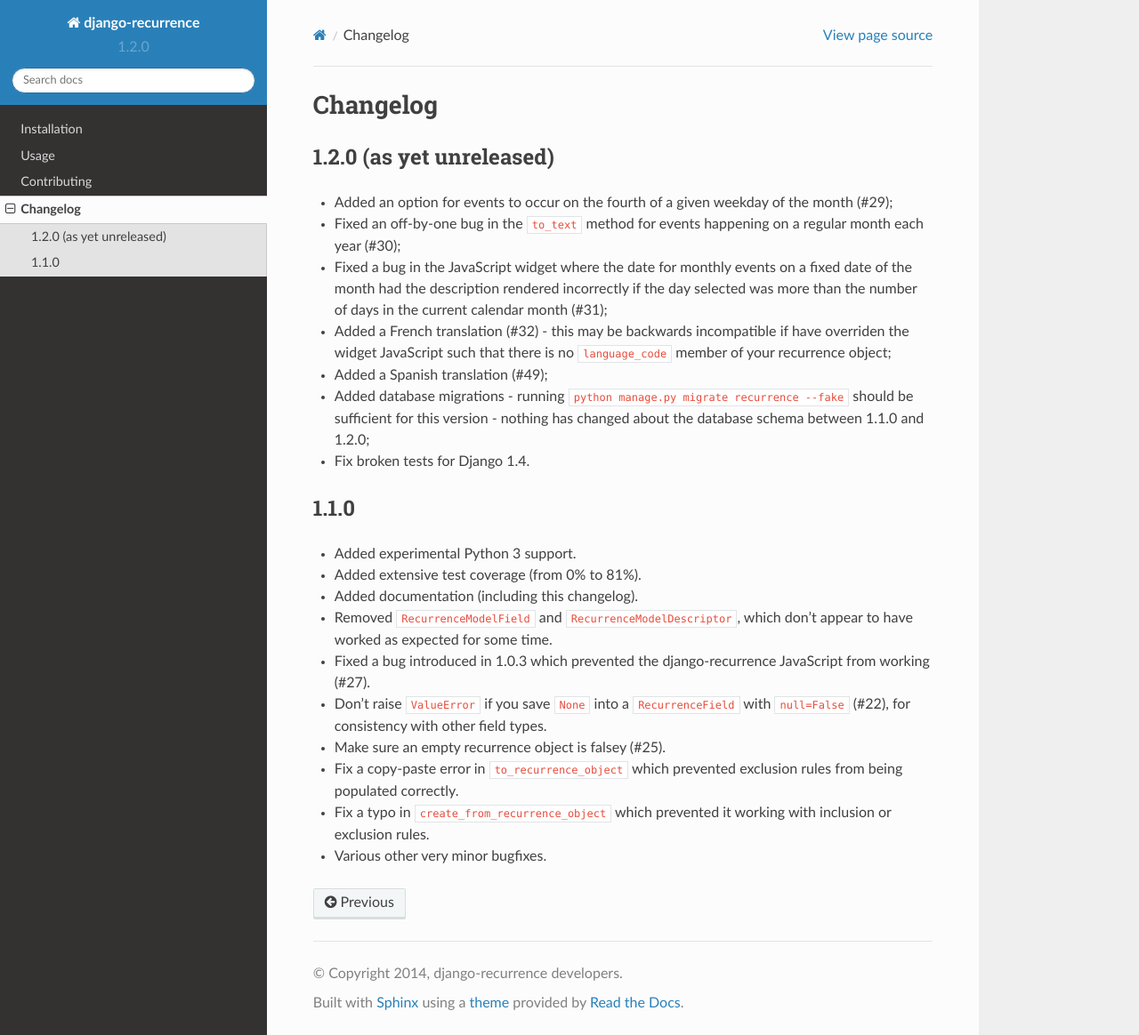
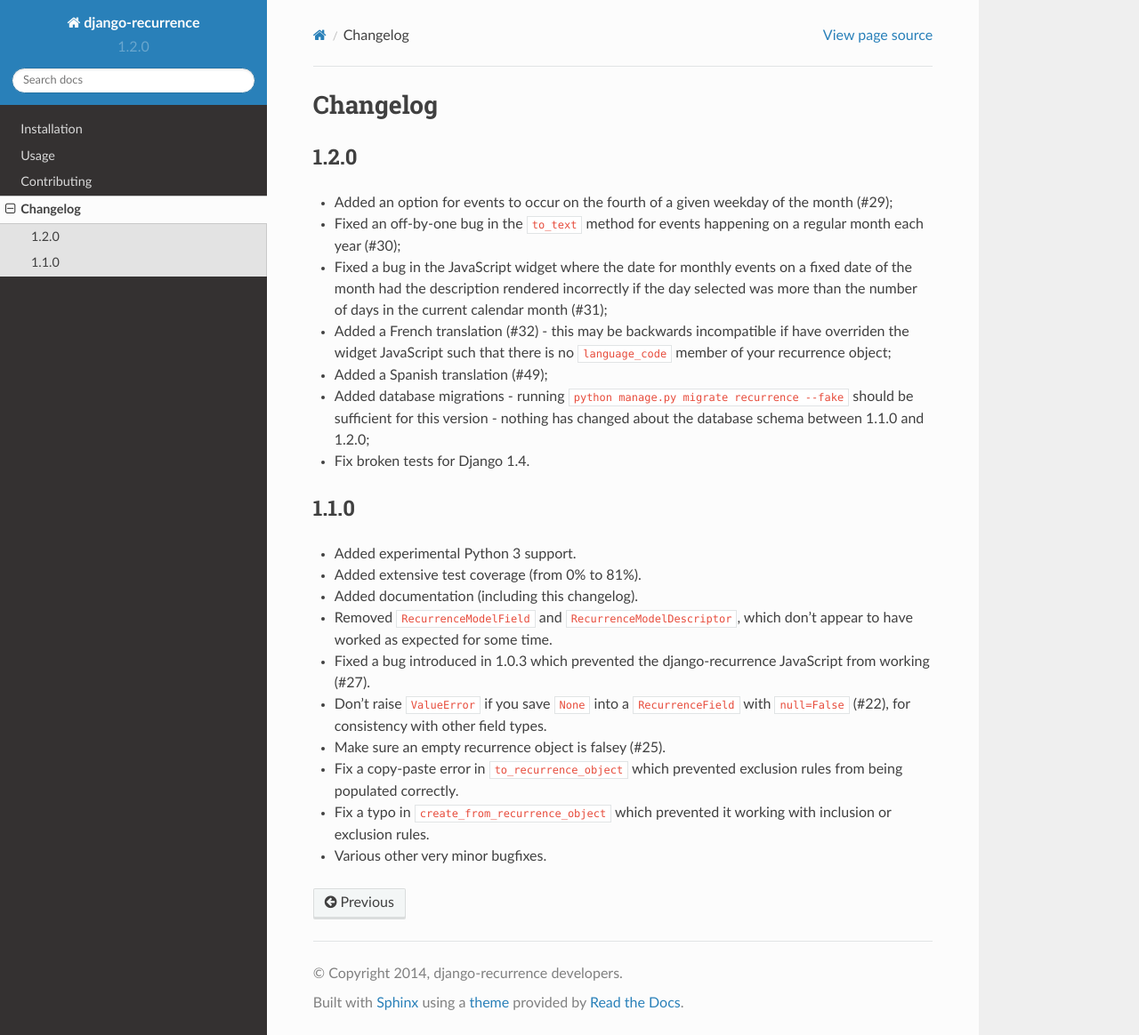
Before and after one commit to jazzband/django-recurrence, a Sphinx documentation site: the page built from docs/changelog.rst, in a window 1280 px wide and 1164 px high. Shown: the whole window at 89% size. Built offline with Sphinx 7.4.7 and the Read the Docs theme 2.0.0, drawn with Linux system fonts in a browser that asks for light colours.

Commit message:
Noting that 1.2.0 is released

```diff
--- a/docs/changelog.rst
+++ b/docs/changelog.rst
@@ -1,8 +1,8 @@
 Changelog
 =========
 
-1.2.0 (as yet unreleased)
--------------------------
+1.2.0
+-----
 
 * Added an option for events to occur on the fourth of a given
   weekday of the month (#29);
```
